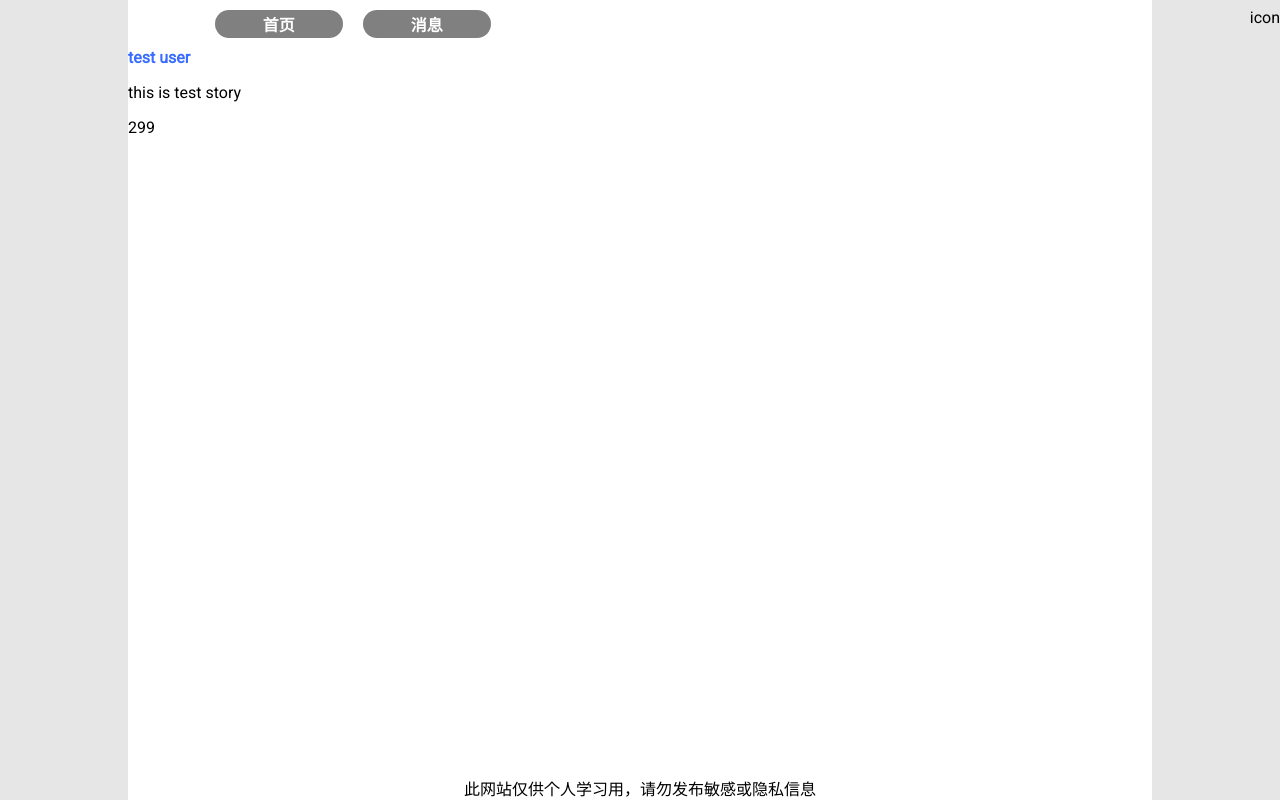
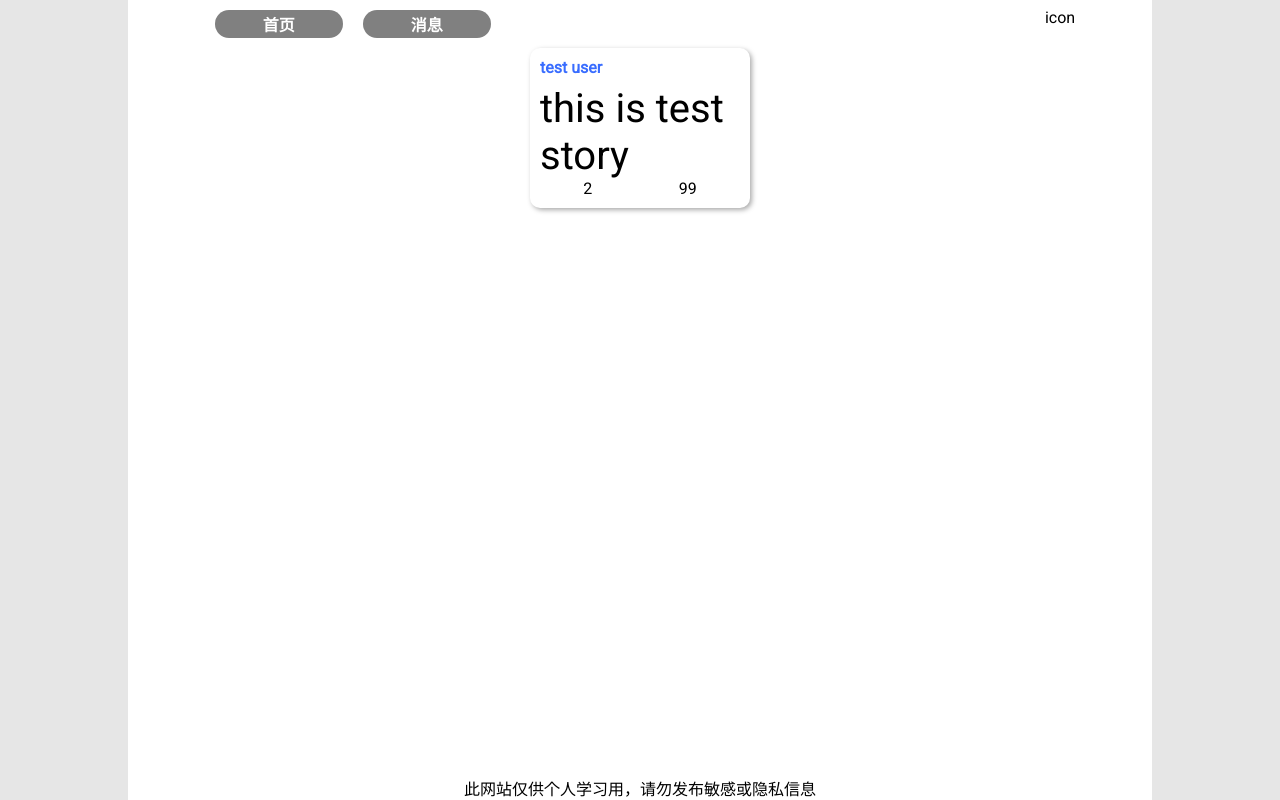
Before and after one commit to Eddington-limit/project01, a React app: page / in a window 1280 px wide. Built offline with nearby package versions, Linux system fonts and the light colour scheme; no server answers; the HTML template or start-up script is replaced by a standard one.

Commit message:
singlestory style

```diff
--- a/client/src/components/modules/Navbar.css
+++ b/client/src/components/modules/Navbar.css
@@ -32,7 +32,7 @@
 }
 
 .user{
-    position:fixed;
-    right: 0;
-    color:black
+    color:black;
+    margin-left: auto;
+    height:4vh
 }
--- a/client/src/components/modules/Singlestory.css
+++ b/client/src/components/modules/Singlestory.css
@@ -1,18 +1,28 @@
-.Story:first-of-type {
+.story:first-of-type {
     margin-top: var(24px);
   }
 
-  .Story {
+  .story {
     position: relative;
     width: 200px;
     padding: 10px;
     background-color: #fff;
     border-radius: 10px;
-    margin: 10px;
+    margin: auto;
     box-shadow: 2px 2px 5px #aaa;
   }
 
-  .StoryContent {
+  .storyContent {
     font-size: 40px;
     margin:8px 0 0;
   }
+
+  .comment-and-like {
+    display: flex;
+    flex-direction: row;
+  }
+
+  .item {
+    flex-grow: 1;
+    text-align: center;
+  }
--- a/client/src/components/modules/Singlestory.js
+++ b/client/src/components/modules/Singlestory.js
@@ -11,10 +11,10 @@ const SingleStory = (props) => {
           {props.creator_name}
         </Link>
         <p className="storyContent">{props.content}</p>
-        <span>
-          {props.num_of_comments}
-          {props.num_of_likes}
-          </span>
+        <span className="comment-and-like">
+          <div className="item">{props.num_of_comments}</div>
+          <div className="item">{props.num_of_likes}</div>
+        </span>
       </div>
     );
   };
--- a/client/src/components/pages/Skeleton.js
+++ b/client/src/components/pages/Skeleton.js
@@ -10,16 +10,16 @@ import "./Skeleton.css";
 
 
 
-const Skeleton = ({ userId, handleLogin, handleLogout }) => {
+const Skeleton = () => {
   return (
-    <body>
+    <div>
       <SingleStory
         creator_name='test user'
         creator_id={0}
         num_of_likes={99}
         num_of_comments={2}
         content='this is test story' />
-    </body>
+    </div>
   );
 };
 
```
